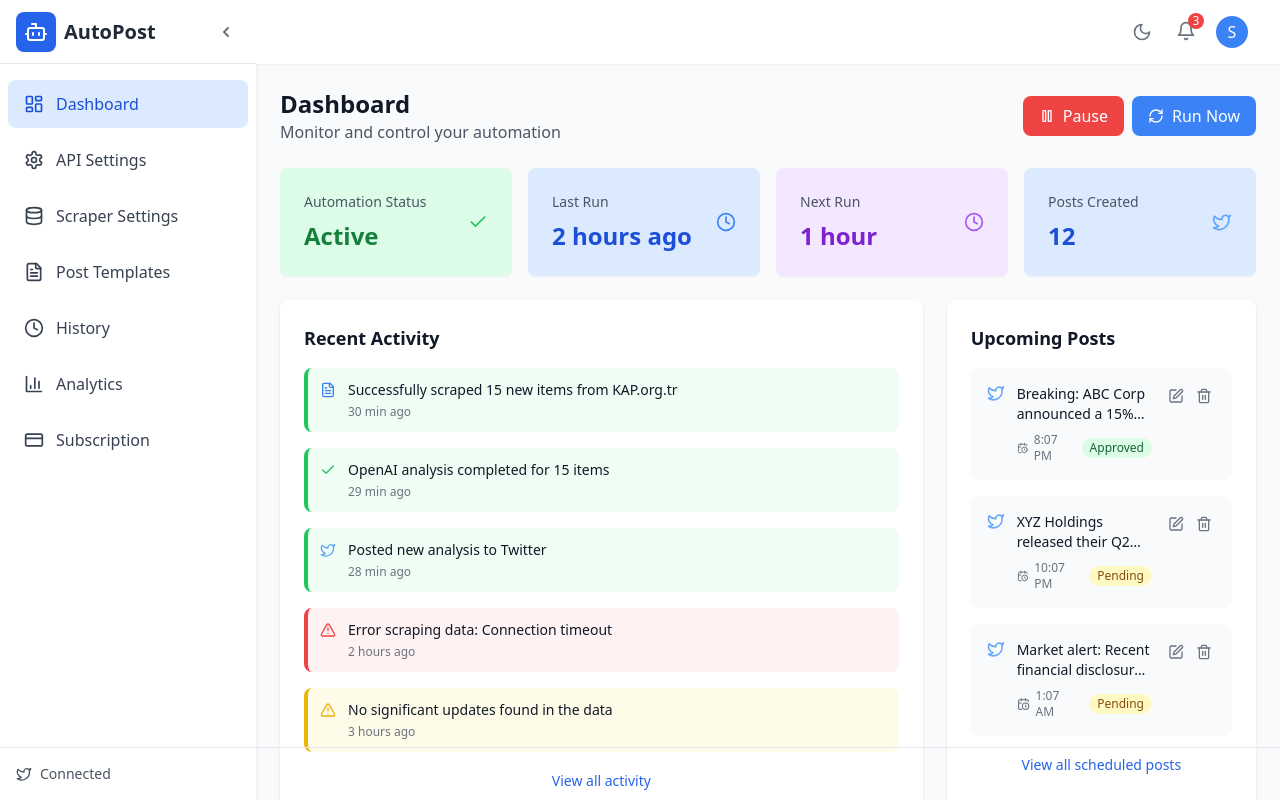
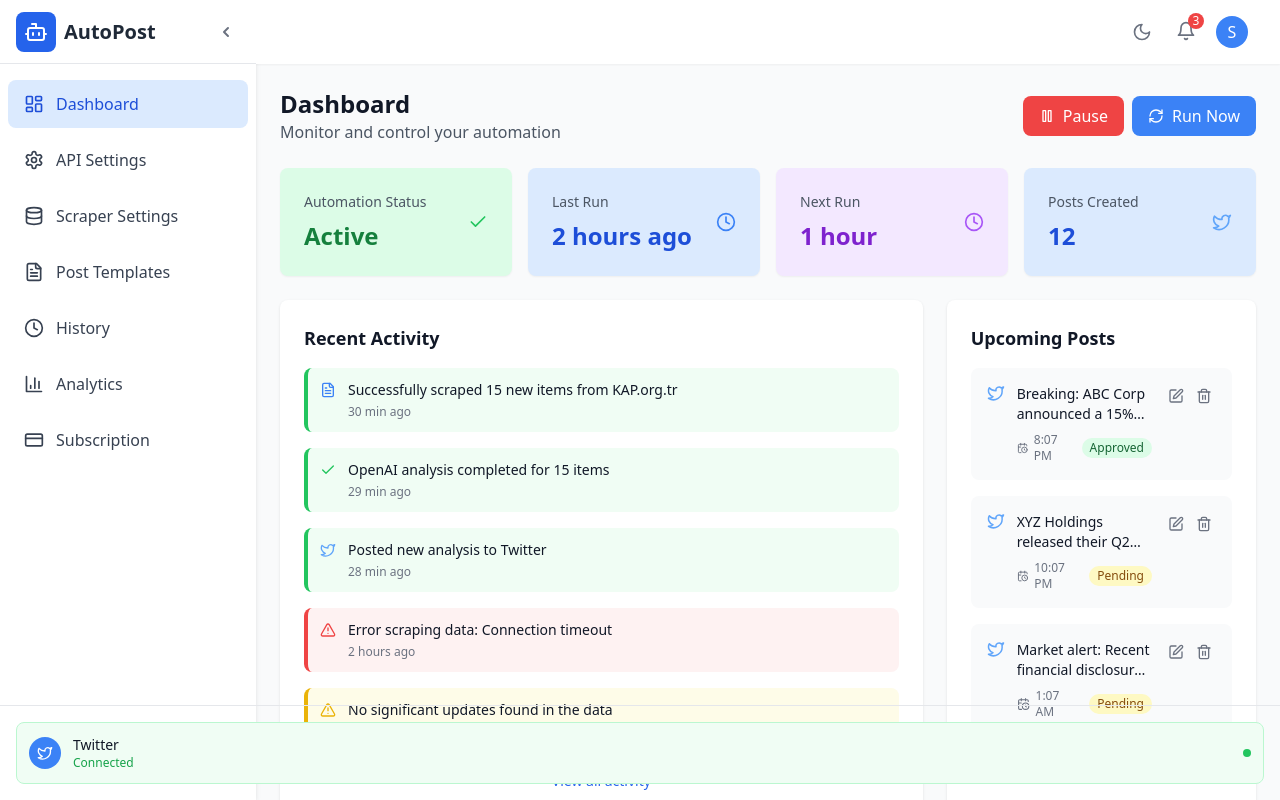
Before and after one commit to ercandeniz18/otopost, a React (Vite) app: page / in a window 1280 px wide. Built offline with nearby package versions, Linux system fonts and the light colour scheme; sample sign-in values are in the browser's storage.

Commit message:
Improve Twitter connection status layout

```diff
--- a/src/components/layout/Sidebar.tsx
+++ b/src/components/layout/Sidebar.tsx
@@ -82,9 +82,17 @@ const Sidebar: React.FC = () => {
       {/* Bottom section with Twitter info */}
       {isExpanded && (
         <div className="absolute bottom-0 w-full p-4 border-t dark:border-gray-700">
-          <div className="flex items-center space-x-2 text-gray-600 dark:text-gray-400">
-            <Twitter size={16} />
-            <span className="text-sm">Connected</span>
+          <div className="flex items-center justify-between p-3 bg-green-50 dark:bg-green-900/20 rounded-lg border border-green-200 dark:border-green-800">
+            <div className="flex items-center space-x-3">
+              <div className="flex items-center justify-center w-8 h-8 bg-blue-500 rounded-full">
+                <Twitter size={16} className="text-white" />
+              </div>
+              <div>
+                <p className="text-sm font-medium text-gray-900 dark:text-white">Twitter</p>
+                <p className="text-xs text-green-600 dark:text-green-400">Connected</p>
+              </div>
+            </div>
+            <div className="w-2 h-2 bg-green-500 rounded-full animate-pulse"></div>
           </div>
         </div>
       )}
```
